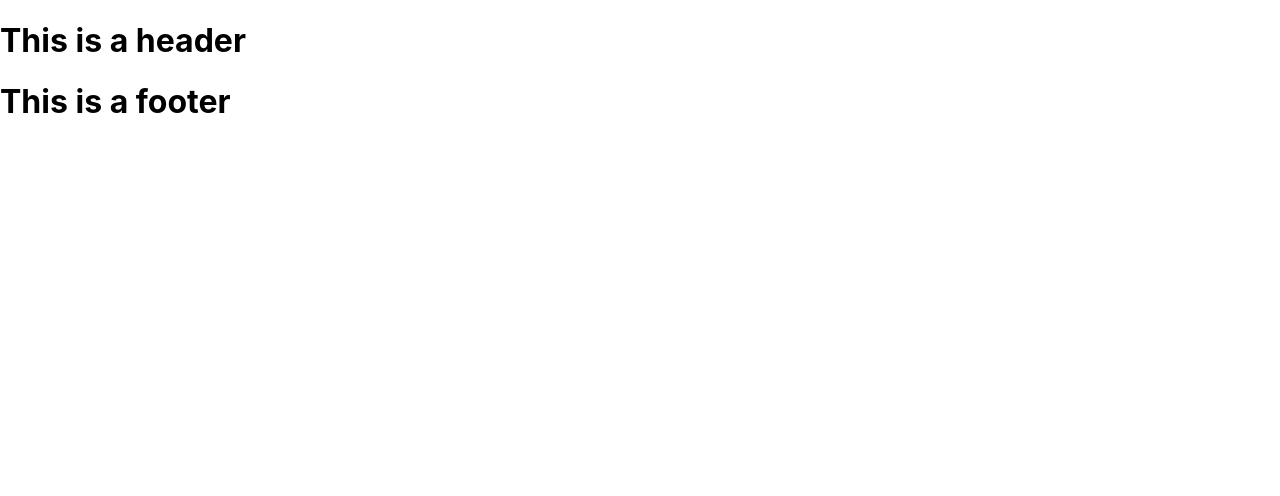
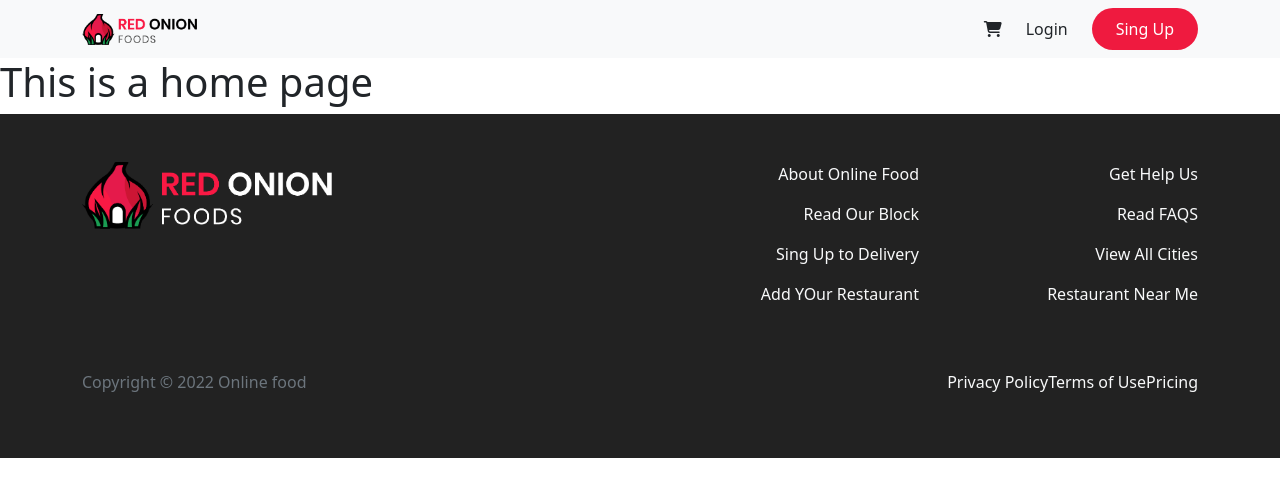
Before and after one commit to cseswapon/hotrestaurent-client, a React (Create React App) app: page /home in a window 1280 px wide. Shown: the top 496 px of the page. Built offline with nearby package versions, Linux system fonts and the light colour scheme.

Commit message:
[ADD] - Header and fotter added

```diff
--- a/package.json
+++ b/package.json
@@ -6,8 +6,11 @@
     "@testing-library/jest-dom": "^5.16.2",
     "@testing-library/react": "^12.1.3",
     "@testing-library/user-event": "^13.5.0",
+    "bootstrap": "^5.1.3",
     "react": "^17.0.2",
+    "react-bootstrap": "^2.1.2",
     "react-dom": "^17.0.2",
+    "react-router-dom": "^6.2.1",
     "react-scripts": "5.0.0",
     "web-vitals": "^2.1.4"
   },
--- a/public/index.html
+++ b/public/index.html
@@ -11,10 +11,14 @@
     />
     <link rel="apple-touch-icon" href="%PUBLIC_URL%/logo192.png" />
     <link rel="manifest" href="%PUBLIC_URL%/manifest.json" />
-    <title>Hot Onion Restaurent</title>
+    <title>Hot Onion Restaurant</title>
   </head>
   <body>
     <noscript>You need to enable JavaScript to run this app.</noscript>
     <div id="root"></div>
+    <script
+      src="https://kit.fontawesome.com/a6ad2aed74.js"
+      crossorigin="anonymous"
+    ></script>
   </body>
 </html>
--- a/src/App.js
+++ b/src/App.js
@@ -1,11 +1,20 @@
+import React from "react";
+import { BrowserRouter, Routes, Route } from "react-router-dom";
 import Footer from "./Pages/Shared/Footer/Footer";
+import Home from "./Pages/Home/Home";
 import Header from "./Pages/Shared/Header/Header";
 
 function App() {
   return (
     <>
-      <Header></Header>
-      <Footer></Footer>
+      <BrowserRouter>
+        <Header></Header>
+        <Routes>
+          <Route path="/" element={<Home />} />
+          <Route path="/home" element={<Home />} />
+        </Routes>
+        <Footer></Footer>
+      </BrowserRouter>
     </>
   );
 }
--- /dev/null
+++ b/src/Pages/Home/Home.js
@@ -0,0 +1,11 @@
+import React from 'react';
+
+const Home = () => {
+    return (
+        <div>
+            <h1>This is a home page</h1>
+        </div>
+    );
+};
+
+export default Home;
--- /dev/null
+++ b/src/Pages/Shared/Footer/Footer.css
@@ -0,0 +1,3 @@
+.footer-bg {
+  background: #222222;
+}
--- a/src/Pages/Shared/Footer/Footer.js
+++ b/src/Pages/Shared/Footer/Footer.js
@@ -1,11 +1,85 @@
-import React from 'react';
-
+import React from "react";
+import { Link } from "react-router-dom";
+import logo from "../../../Image/logo.png";
+import "./Footer.css";
 const Footer = () => {
-    return (
-        <div>
-            <h1>This is a footer</h1>
+  return (
+    <div className="py-5 footer-bg">
+      <div className="container">
+        <div className="d-flex">
+          <div className="col-md-6">
+            <img src={logo} alt="avtor" style={{ width: 250 }} />
+          </div>
+          <div className="col-md-3 text-end">
+            <p>
+              <Link className="text-decoration-none text-light mb-1" to="/">
+                About Online Food
+              </Link>
+            </p>
+            <p>
+              <Link className="text-decoration-none text-light mb-1" to="/">
+                Read Our Block
+              </Link>
+            </p>
+            <p>
+              <Link className="text-decoration-none text-light mb-1" to="/">
+                Sing Up to Delivery
+              </Link>
+            </p>
+            <p>
+              <Link className="text-decoration-none text-light mb-1" to="/">
+                Add YOur Restaurant
+              </Link>
+            </p>
+          </div>
+          <div className="col-md-3 text-end">
+            <p>
+              <Link className="text-decoration-none text-light mb-1" to="/">
+                Get Help Us
+              </Link>
+            </p>
+            <p>
+              <Link className="text-decoration-none text-light mb-1" to="/">
+                Read FAQS
+              </Link>
+            </p>
+            <p>
+              <Link className="text-decoration-none text-light mb-1" to="/">
+                View All Cities
+              </Link>
+            </p>
+            <p>
+              <Link className="text-decoration-none text-light mb-1" to="/">
+                Restaurant Near Me
+              </Link>
+            </p>
+          </div>
         </div>
-    );
+        <div className="d-flex justify-content-between mt-5">
+          <div>
+            <p className="text-muted">Copyright &copy; 2022 Online food</p>
+          </div>
+          <div className="d-flex">
+            <p>
+              <Link className="text-decoration-none text-light mb-1" to="/">
+                Privacy Policy
+              </Link>
+            </p>
+            <p>
+              <Link className="text-decoration-none text-light mb-1" to="/">
+                Terms of Use
+              </Link>
+            </p>
+            <p>
+              <Link className="text-decoration-none text-light mb-1" to="/">
+                Pricing
+              </Link>
+            </p>
+          </div>
+        </div>
+      </div>
+    </div>
+  );
 };
 
 export default Footer;
--- /dev/null
+++ b/src/Pages/Shared/Header/Header.css
@@ -0,0 +1,11 @@
+.custom-singup {
+  background: #ef1a3f;
+  color: white;
+  padding: 10px 24px;
+  border-radius: 25px;
+  transition: 0.5s;
+}
+.custom-singup:hover {
+  background: #eb0f34;
+  color: white;
+}
--- a/src/Pages/Shared/Header/Header.js
+++ b/src/Pages/Shared/Header/Header.js
@@ -1,10 +1,38 @@
 import React from "react";
-
+import { Container, Nav } from "react-bootstrap";
+import Navbar from "react-bootstrap/Navbar";
+import { Link } from "react-router-dom";
+import logo from "../../../Image/logo2.png";
+import './Header.css';
 const Header = () => {
   return (
-    <div>
-      <h1>This is a header</h1>
-    </div>
+    <>
+      <Navbar collapseOnSelect expand="lg" bg="light" variant="light">
+        <Container>
+          <Navbar.Brand>
+            <Link to="/">
+              <img src={logo} alt="avtor" style={{ width: "115px" }} />
+            </Link>
+          </Navbar.Brand>
+          <Navbar.Toggle aria-controls="responsive-navbar-nav" />
+          <Navbar.Collapse id="responsive-navbar-nav">
+            <Nav className="ms-auto">
+              <div className="align-items-center">
+                <Link className="text-decoration-none text-dark" to="/home">
+                  <i className="fas fa-shopping-cart"></i>
+                </Link>
+                <Link className="text-decoration-none mx-lg-4 text-dark" to="/login">
+                  Login
+                </Link>
+                <Link className="text-decoration-none custom-singup" to="/singUp">
+                  Sing Up
+                </Link>
+              </div>
+            </Nav>
+          </Navbar.Collapse>
+        </Container>
+      </Navbar>
+    </>
   );
 };
 
```
Also changed, not shown: src/index.js (+7 -9 lines), 1 other file (tests, documents, lock files or other folders).
